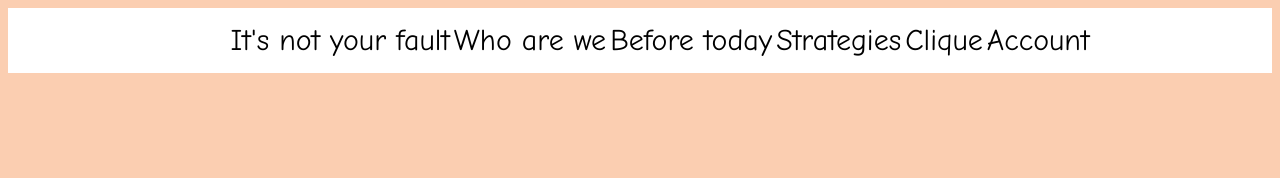
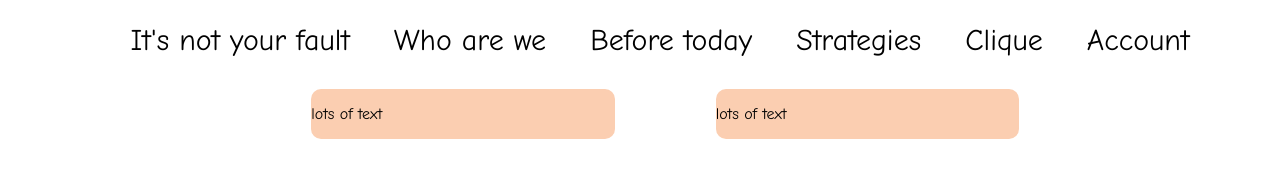
Before and after one commit to Mandix5/Journal-Website, a plain HTML site: page strategies.html in a window 1280 px wide. Drawn offline with Linux system fonts and the light colour scheme.

Commit message:
Add files via upload

```diff
--- a/strategies.html
+++ b/strategies.html
@@ -1,52 +1,6 @@
+
 <html><head>
-<style>
-body {
-	background-color: #FBCEB1;
-}
-p {
-	color:black;
-	font-family:Comic Sans MS;
-}
-ul.horizontal {
-	list-style-type:none;
-	text-align:center;
-	background-color: #FFFFFF;
-	margin-top: 0px;
-}
-ul.horizontal li {
-	display:inline-block;
-}
-ul.horizontal li a {
-	font-size:30px;
-/*	padding-left:20px;
-	padding-right:20px;
-*/
-	padding-top:15px;
-	padding-bottom:15px;
-	display: block;
-	text-align:center;
-	font-family:Comic Sans MS;
-}
-ul.horizontal li a:hover{
-	background-color:gray
-}
-#textarea {
-	width:60%;
-	margin-left:auto;
-	margin-right:auto;
-	background-color:#FBCEB1;
-	font-size:20px;
-	font-family:Verdana;
-
-
-}
-#textarea p {
-	font-size:30px;
-	font-family:Verdana;
-
-}
-
-</style>
+<link rel="stylesheet" type="text/css" href="styles.css">
 </head>
 <body>
 <ul class="horizontal">
@@ -57,12 +11,15 @@ ul.horizontal li a:hover{
 <li><a>Clique</a></li>
 <li><a>Account</a></li>
 </ul>
+<div id="content-container">
+	<div id="column">
+		<p> lots of text </p>
 
-<div id="textarea"
-<p>
-</p>
+	</div>
+	<div id="column">
+	<p> lots of text </p>
+	</div>
 </div>
-
 </body>
 
 
--- a/styles.css
+++ b/styles.css
@@ -4,7 +4,7 @@ p {
 }
 ul.horizontal {
 	list-style-type:none;
-	background-color:lightblue;
+	background-color:white;
 	text-align:center;
 }
 ul.horizontal > li{
@@ -24,14 +24,34 @@ ul.horizontal > li > a {
 ul.horizontal > li > a:hover{
 	background-color:gray
 }
-#Left-column {
+#content-container {
+	width: 80%;
+	margin-left: auto;
+	/*margin-right: auto;*/
+}
+#column {
 	float: left;
-	margin-left: 10%;
-	margin-right: 10%;
+	width:30%;
+	margin-left:5%;
+	margin-right:5%;
+	background-color:#FBCEB1;
+	border-radius: 10px;
 }
-#Right-Column {
-	float: left;
-	margin-left: 10%;
-	margin-right: 10%;
+#column p {
 
 }
+#textarea {
+	width:60%;
+	margin-left:auto;
+	margin-right:auto;
+	background-color:#FBCEB1;
+	font-size:20px;
+	font-family:Verdana;
+
+
+}
+#textarea p {
+	font-size:30px;
+	font-family:Verdana;
+
+}
```
Also changed, not shown: 1 other file.
